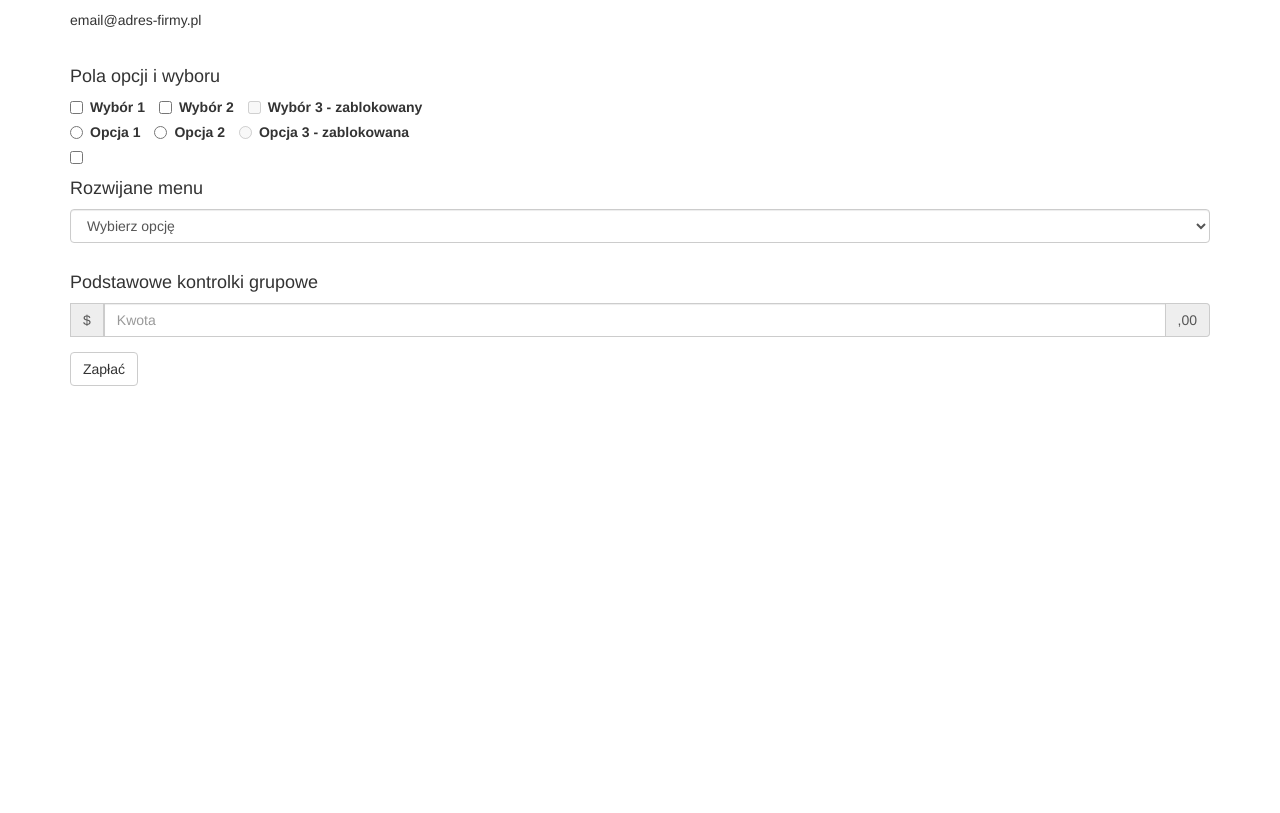
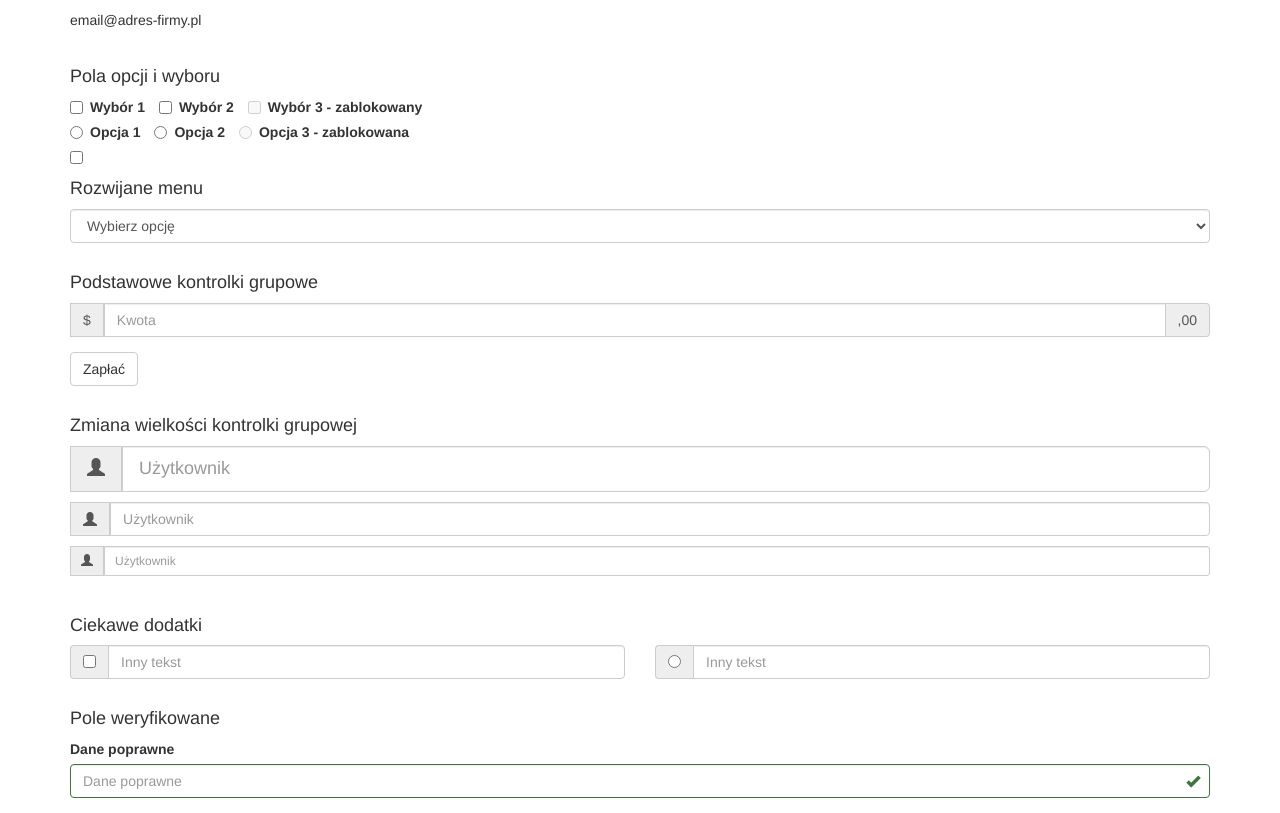
Before and after one commit to paduszka/bootstrapW24Godziny, a plain HTML site: page index.html in a window 1280 px wide. Shown: the part 3977-4790 px from the top of the page. Before the commit the page ends 4363 px from the top, so only its background shows below. Drawn offline with nearby package versions, Linux system fonts and the light colour scheme.

Commit message:
until chapter 10.

```diff
--- a/index.html
+++ b/index.html
@@ -423,6 +423,60 @@
         <button type="submit" class="btn btn-default">Zapłać</button>
       </form>
 
+      <br />
+      <h4>Zmiana wielkości kontrolki grupowej</h4>
+      <p>
+        <div class="input-group input-group-lg">
+          <label for="użytkownik" class="sr-only">Użytkownik</label>
+          <span class="input-group-addon"><span class="glyphicon glyphicon-user"></span></span>
+          <input type="text" required id="email" placeholder="Użytkownik" class="form-control" />
+        </div>
+      </p>
+      <p>
+        <div class="input-group">
+          <label for="użytkownik" class="sr-only">Użytkownik</label>
+          <span class="input-group-addon"><span class="glyphicon glyphicon-user"></span></span>
+          <input type="text" required id="email" placeholder="Użytkownik" class="form-control" />
+        </div>
+      </p>
+      <p>
+        <div class="input-group input-group-sm">
+          <label for="użytkownik" class="sr-only">Użytkownik</label>
+          <span class="input-group-addon"><span class="glyphicon glyphicon-user"></span></span>
+          <input type="text" required id="email" placeholder="Użytkownik" class="form-control" />
+        </div>
+      </p>
+
+      <br />
+      <h4>Ciekawe dodatki</h4>
+      <div class="row">
+        <div class="col-lg-6">
+          <div class="input-group">
+            <span class="input-group-addon">
+              <input type="checkbox" id="inne_pole_1" aria-label="Inne pole 1" value="inne_pole_1" />
+            </span>
+            <input type="text" id="inny_tekst_1" class="form-control" aria-label="Inny tekst 1" placeholder="Inny tekst" />
+          </div>
+        </div>
+        <div class="col-lg-6">
+          <div class="input-group">
+            <span class="input-group-addon">
+              <input type="radio" id="inne_pole_2" aria-label="Inne pole 2" value="inne_pole_2" />
+            </span>
+            <input type="text" id="inny_tekst_2" class="form-control" aria-label="Inny tekst 2" placeholder="Inny tekst" />
+          </div>
+        </div>
+      </div>
+
+      <br />
+      <h4>Pole weryfikowane</h4>
+        <div class="form-group has-success has-feedback">
+          <label for="dane_poprawne">Dane poprawne</label>
+          <input type="text" class="form-control" id="dane_poprawne" placeholder="Dane poprawne" />
+          <span class="glyphicon glyphicon-ok form-control-feedback" aria-hidden="true"></span>
+        </div>
+
+
       </div>
     </div>
 
```
